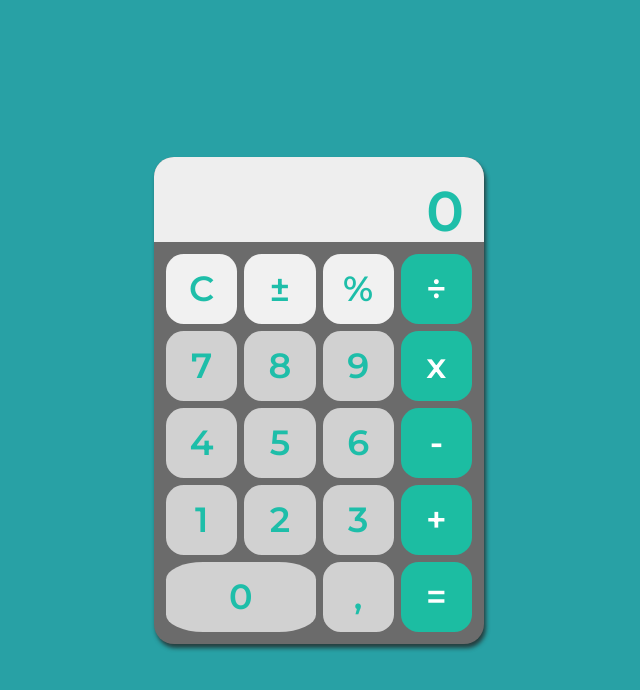
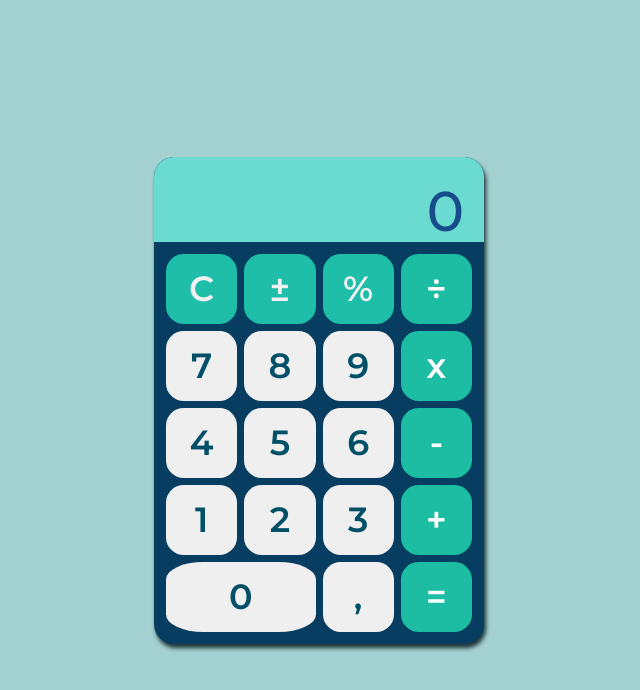
Before and after one commit to Filipeelopess98/Calculadora-B-sica, a plain HTML site: page index.html in a window 1280 px wide. Shown: the whole page, without its empty margins (321-961 px from the left). Drawn offline with Linux system fonts and the light colour scheme.

Commit message:
alterações visuais

```diff
--- a/styles.css
+++ b/styles.css
@@ -10,14 +10,14 @@ body {
     align-items: center;
     justify-content: center;
     height: 100vh;
-    background-color: #28a1a5;
+    background-color: #a3d0d1;
 }
 
 .calculator {
     width: 330px;
-    background-color: #6b6b6b;
+    background-color: #073d61;
     border-radius: 20px;
-    box-shadow: 2px 4px 4px #252525cb;
+    box-shadow: 2px 4px 4px #1e3335;
     overflow: hidden;
 }
 
@@ -25,10 +25,10 @@ body {
     height: 85px;
     padding: 20px;
     text-align: right;
-    color: #1ebea9;;
+    color: #174d8a;;
     font-size: 3.5rem;
-    font-weight: 600;
-    background-color: #ffffffe1;
+    font-weight: 500;
+    background-color: #6bdad0;
 
 }
 
@@ -61,17 +61,17 @@ body {
 }
 
 .button-gray {
-    background-color: #f1f1f1;
+    background-color: #1ebea9;
     border-radius: 25%;
-    color: #1ebea9;
+    color: #f1f1f1;
     font-size: 35px;
 
 }
 
 .button-light-gray {
-    background-color: #d1d1d1;
+    background-color: #f0efef;
     border-radius: 25%;
-    color: #1ebea9;;
+    color:  #025068;;
     font-size: 35px;
 }
 
```
Also changed, not shown: index.html (+2 -0 lines).
